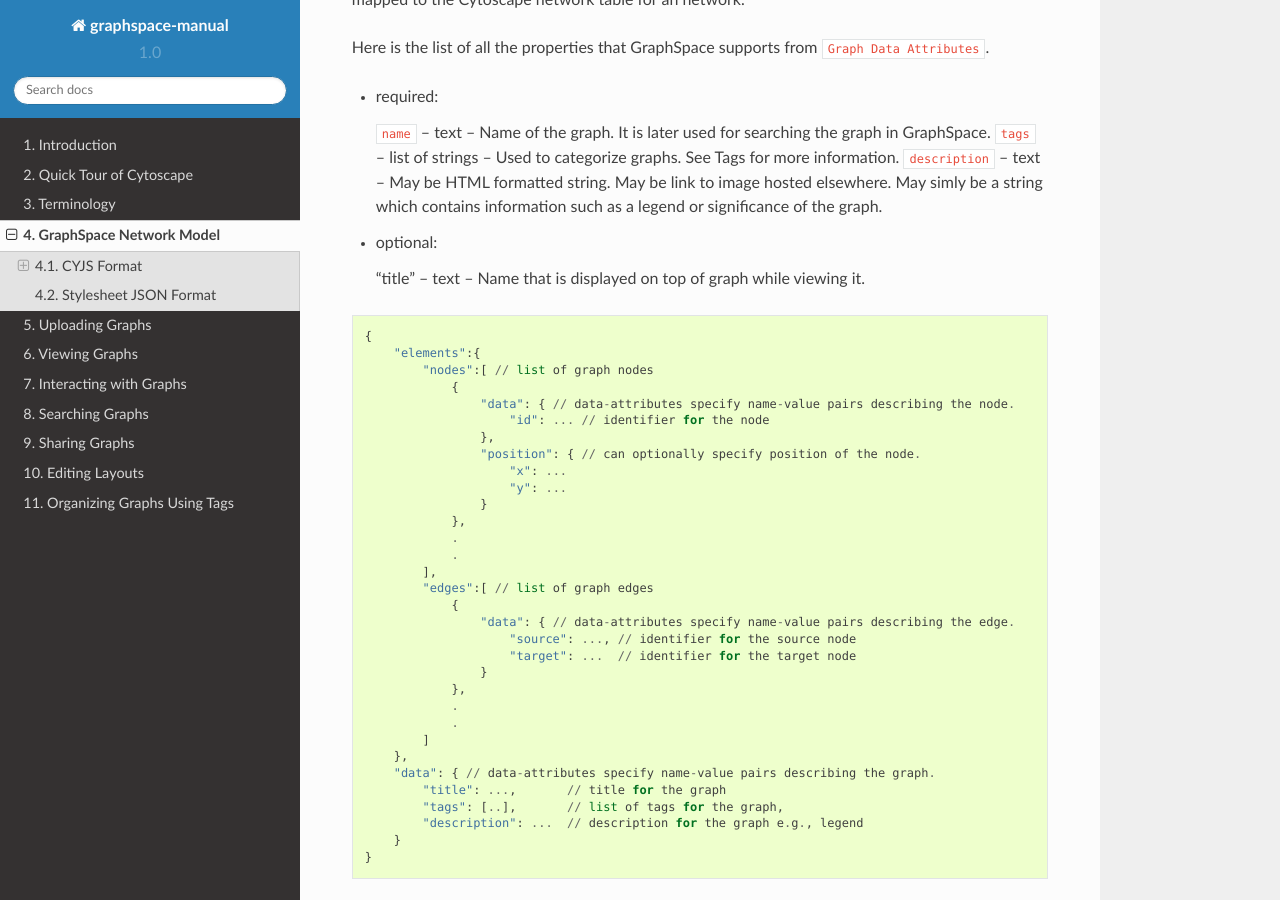
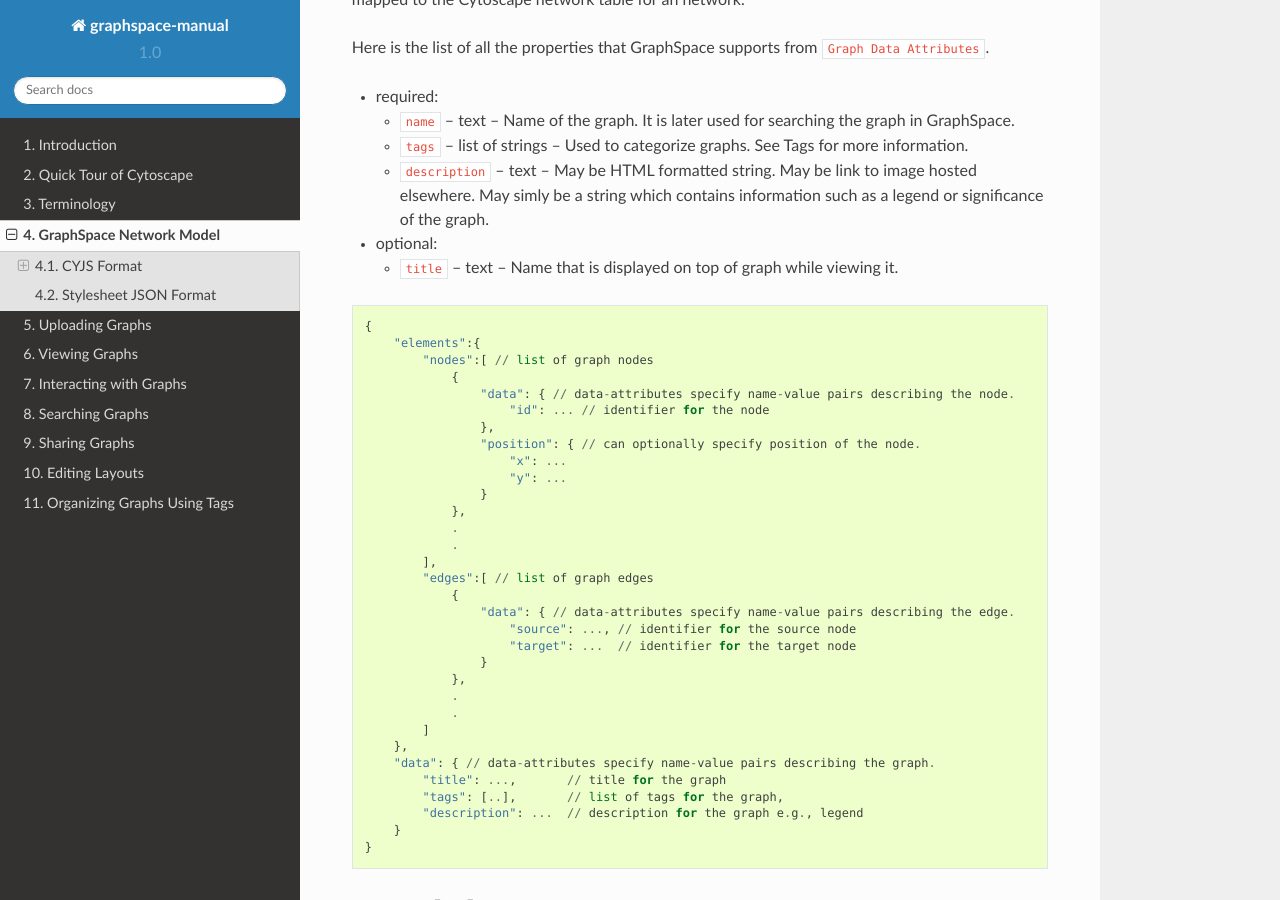
Before and after one commit to adbharadwaj/graphspace-manual, a Sphinx documentation site: the page built from docs/GraphSpace_Network_Model.md, in a window 1280 px wide and 900 px high, scrolled down 1375 px. Built offline with Sphinx 7.4.7 and the Read the Docs theme 2.0.0, drawn with Linux system fonts in a browser that asks for light colours.

Commit message:
Update GraphSpace_Network_Model.md

```diff
--- a/docs/GraphSpace_Network_Model.md
+++ b/docs/GraphSpace_Network_Model.md
@@ -57,13 +57,13 @@
 
 - required:
 
-    `name` – text – Name of the graph. It is later used for searching the graph in GraphSpace.
-    `tags` – list of strings – Used to categorize graphs. See Tags for more information.
-    `description` – text – May be HTML formatted string. May be link to image hosted elsewhere. May simly be a string which contains information such as a legend or significance of the graph.
+    - `name` – text – Name of the graph. It is later used for searching the graph in GraphSpace.
+    - `tags` – list of strings – Used to categorize graphs. See Tags for more information.
+    - `description` – text – May be HTML formatted string. May be link to image hosted elsewhere. May simly be a string which contains information such as a legend or significance of the graph.
 
 - optional:
 
-    "title" – text – Name that is displayed on top of graph while viewing it.
+    - `title` – text – Name that is displayed on top of graph while viewing it.
 
 
 
```
